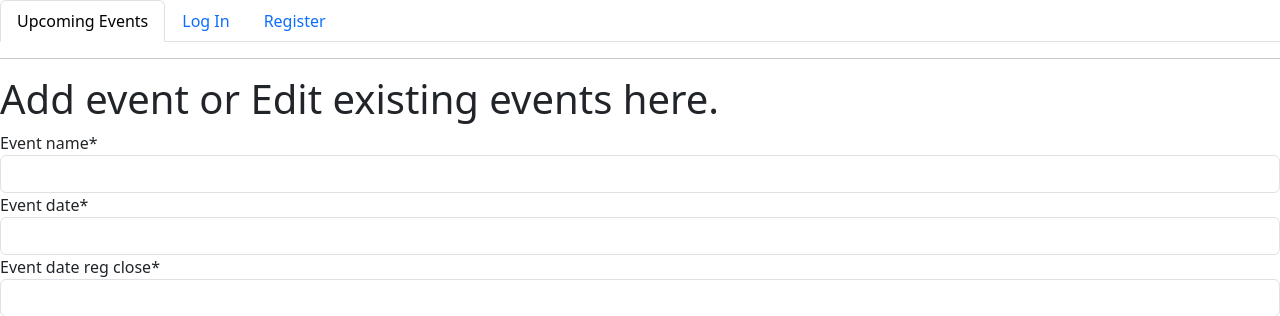
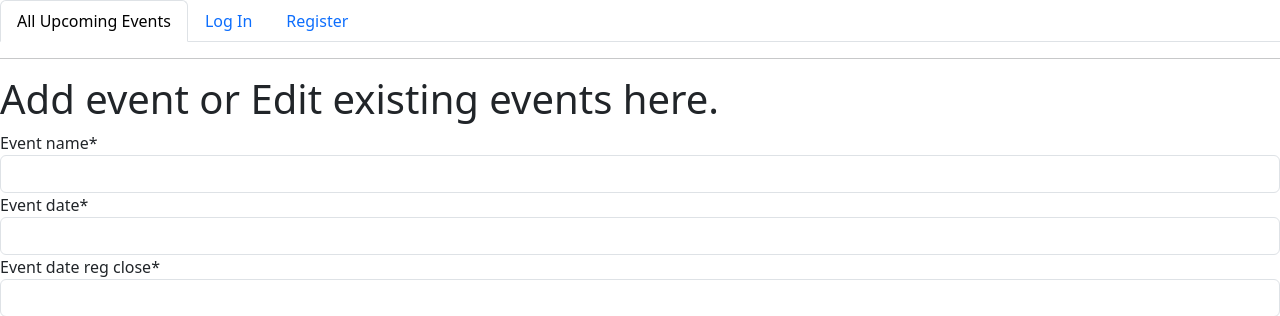
Before and after one commit to WSMorrison/Hard_Parkers, a Django app: page /eventedit/ in a window 1280 px wide. Shown: the top 316 px of the page. Run offline with Django 3.2, Linux system fonts and the light colour scheme; some libraries are stand-ins or nearby versions.

Commit message:
Make changes to copy in nav bar in base.html.

```diff
--- a/templates/base.html
+++ b/templates/base.html
@@ -17,15 +17,15 @@
     <header>
         <ul class="nav nav-tabs">
             <li class="nav-item">
-              <a class="nav-link active" href="{% url 'home' %}">Upcoming Events</a>
+              <a class="nav-link active" href="{% url 'home' %}">All Upcoming Events</a>
             </li>
             {% if user.is_authenticated %}
             <li class="nav-item">
-              <a class="nav-link" href="{% url 'your_events' %}">Your Events</a>
+              <a class="nav-link" href="{% url 'your_events' %}">Your Attending Events</a>
             </li>
               {% if user.siteuser.event_organizer %}
               <li class="nav-item">
-                <a class="nav-link" href="{% url 'event_org' %}">Events You Organized</a>
+                <a class="nav-link" href="{% url 'event_org' %}">Your Organized Events</a>
               </li>
               {% endif %}
               {% if user.siteuser.site_owner %}
```
